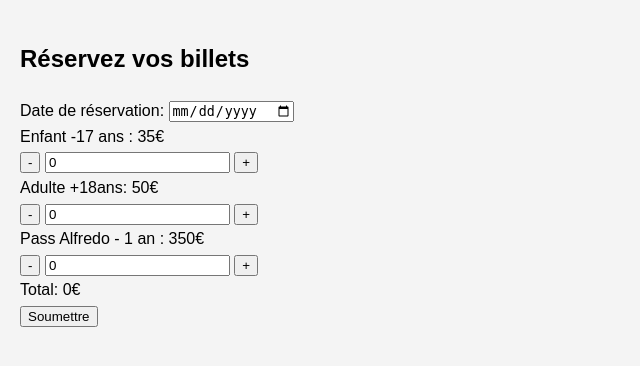
After one commit to nathanremond/alfredopark, a PHP site: template src/Views/billetterie.php in a window 1280 px wide. The commit adds this page. Shown: the top 366 px of the page, without its empty margins (0-640 px from the left). Run offline with PHP 8.4, Linux system fonts and the light colour scheme; the template is opened without the code that fills it, so the values that code supplies are empty; some libraries are stand-ins or nearby versions.

Commit message:
[feat] début page billetterie

```diff
--- a/init.sql
+++ b/init.sql
@@ -65,3 +65,7 @@ CREATE TABLE ticket_buy(
    FOREIGN KEY(id_user) REFERENCES users(id_user),
    FOREIGN KEY(id_ticket) REFERENCES ticket(id_ticket)
 );
+
+INSERT INTO ticket (name, price) VALUES ('Enfants', 35.00);
+INSERT INTO ticket (name, price) VALUES ('Adultes', 50.00);
+INSERT INTO ticket (name, price) VALUES ('Pass Alfredo', 350.00);
--- /dev/null
+++ b/src/Views/billetterie.php
@@ -0,0 +1,64 @@
+<!DOCTYPE html>
+<html lang="fr">
+<head>
+    <meta charset="UTF-8">
+    <meta name="viewport" content="width=device-width, initial-scale=1.0">
+    <title>Alfredo's Park</title>
+    <link rel="stylesheet" href="style.css">
+    <script src="https://cdn.jsdelivr.net/npm/alpinejs@3.x.x/dist/cdn.min.js" defer></script>
+</head>
+<body x-data="{
+        prices: { child: 35, adult: 50, pass: 350 },
+        quantities: { child: 0, adult: 0, pass: 0 },
+        get total() {
+            return (this.quantities.child * this.prices.child) +
+                (this.quantities.adult * this.prices.adult) +
+                (this.quantities.pass * this.prices.pass);
+        }
+    }">
+
+
+    <div class="main-img"></div>
+
+    <section class="form-section">
+        <h2>Réservez vos billets</h2>
+        <form action="/create" method="post">
+            <label for="visit_date">Date de réservation:</label>
+            <input type="date" id="visit_date" name="visit_date" required>
+
+            <div class="ticket-block">
+                <span>Enfant -17 ans : 35€</span>
+                <div class="quantity-controls">
+                    <button type="button" @click="quantities.child = Math.max(0, quantities.child - 1)">-</button>
+                    <input type="hidden" name="quantities[child]" :value="quantities.child">
+                    <input type="number" x-model="quantities.child" min="0">
+                    <button type="button" @click="quantities.child++">+</button>
+                </div>
+            </div>
+
+            <div class="ticket-block">
+                <span>Adulte +18ans: 50€</span>
+                <div class="quantity-controls">
+                    <button type="button" @click="quantities.adult = Math.max(0, quantities.adult - 1)">-</button>
+                    <input type="hidden" name="quantities[adult]" :value="quantities.adult">
+                    <input type="number" x-model="quantities.adult" min="0">
+                    <button type="button" @click="quantities.adult++">+</button>
+                </div>
+            </div>
+
+            <div class="ticket-block">
+                <span>Pass Alfredo - 1 an : 350€</span>
+                <div class="quantity-controls">
+                    <button type="button" @click="quantities.pass = Math.max(0, quantities.pass - 1)">-</button>
+                    <input type="hidden" name="quantities[pass]" :value="quantities.pass">
+                    <input type="number" x-model="quantities.pass" min="0">
+                    <button type="button" @click="quantities.pass++">+</button>
+                </div>
+            </div>
+
+            <div class="total">Total: <span x-text="total"></span>€</div>
+            <button type="submit">Soumettre</button>
+        </form>
+    </section>
+</body>
+</html>
```
Also changed, not shown: public/index.php (+8 -0 lines), src/Controllers/TicketController.php (added, +34 -0 lines), src/Models/TicketModel.php (added, +32 -0 lines).
